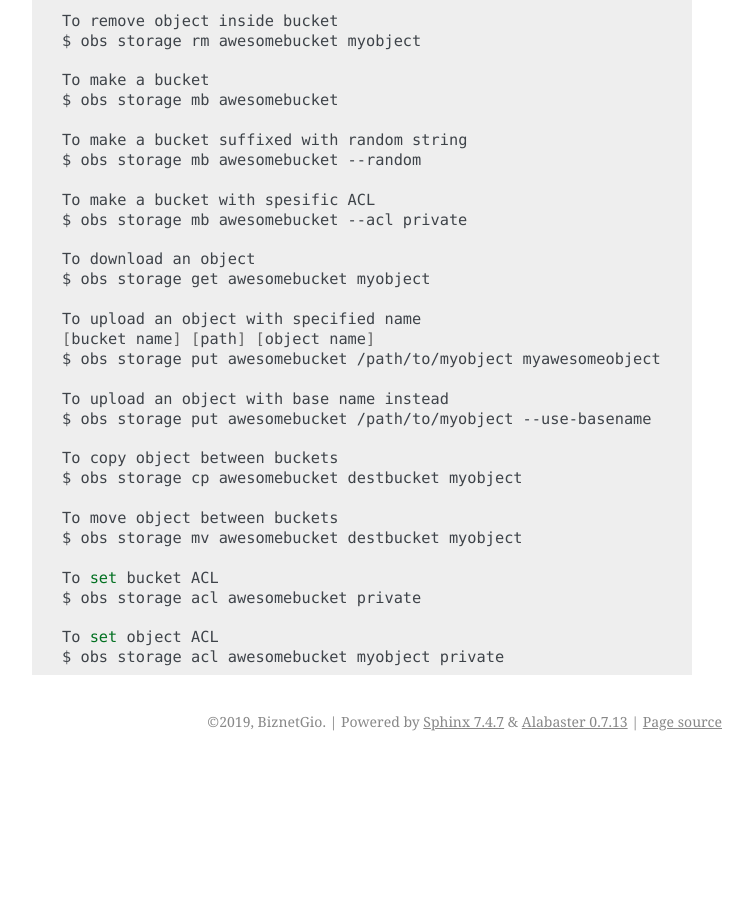
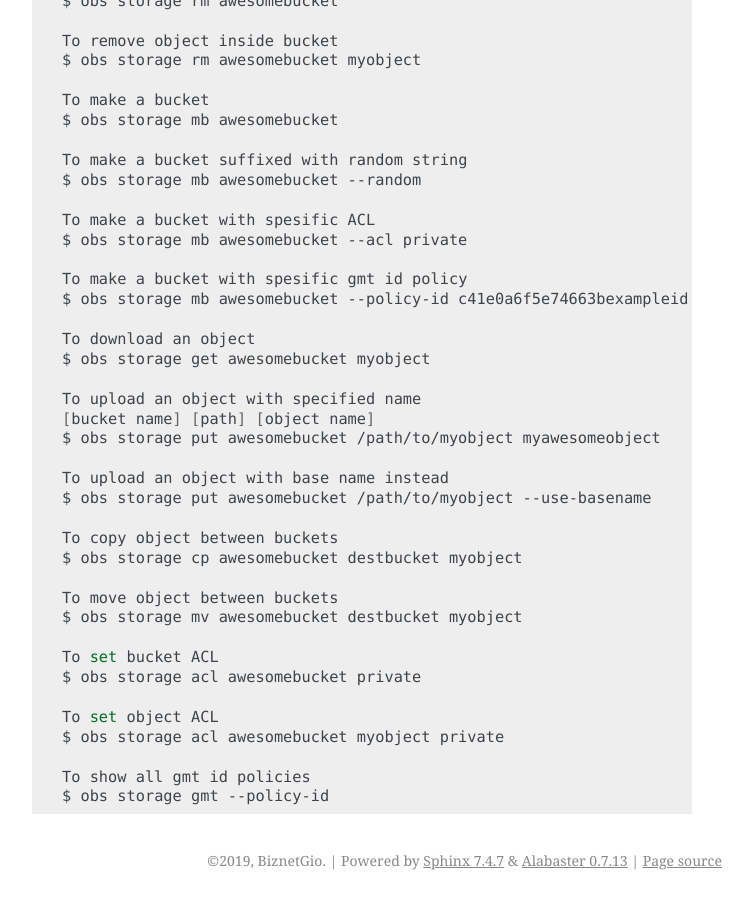
Before and after one commit to BiznetGIO/neo-obs, a Sphinx documentation site: the page built from docs/usage/storage.rst, in a window 1280 px wide and 900 px high, scrolled down 1208 px. Shown: the whole window, without its empty margins (388-1141 px from the left). Built offline with Sphinx 7.4.7, drawn with Linux system fonts in a browser that asks for light colours; before the commit the page ends 1969 px from its top, so only the background shows below that; some of the changed text lies outside the part shown.

Commit message:
Docs: create bucket with specific gmt id policy

```diff
--- a/docs/usage/storage.rst
+++ b/docs/usage/storage.rst
@@ -16,6 +16,7 @@ Storage Usage
   cp       Copy object to other bucket.
   du       Disk usage of bucket.
   get      Download object in bucket.
+  gmt      Manage Cloudian extensions to S3.
   info     Display bucket or object info.
   ls       List bucket or object.
   mb       Create bucket.
@@ -77,6 +78,9 @@ Usage Example
   To make a bucket with spesific ACL
   $ obs storage mb awesomebucket --acl private
 
+  To make a bucket with spesific gmt id policy
+  $ obs storage mb awesomebucket --policy-id c41e0a6f5e74663bexampleid
+
   To download an object
   $ obs storage get awesomebucket myobject
 
@@ -98,3 +102,6 @@ Usage Example
 
   To set object ACL
   $ obs storage acl awesomebucket myobject private
+
+  To show all gmt id policies
+  $ obs storage gmt --policy-id
```
